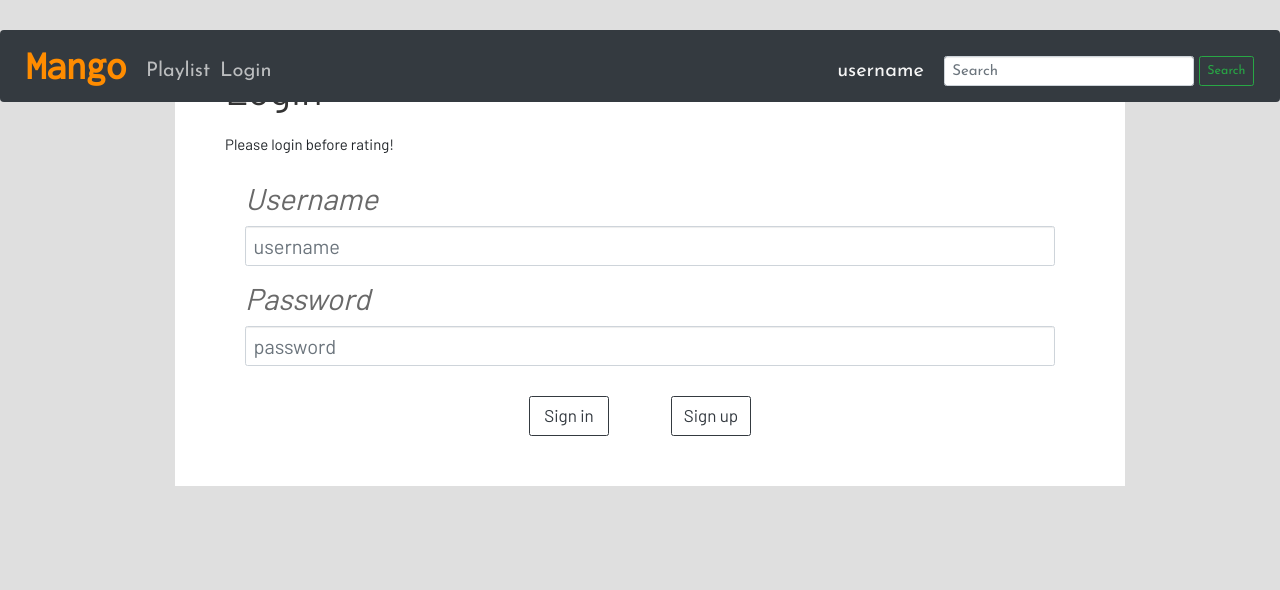
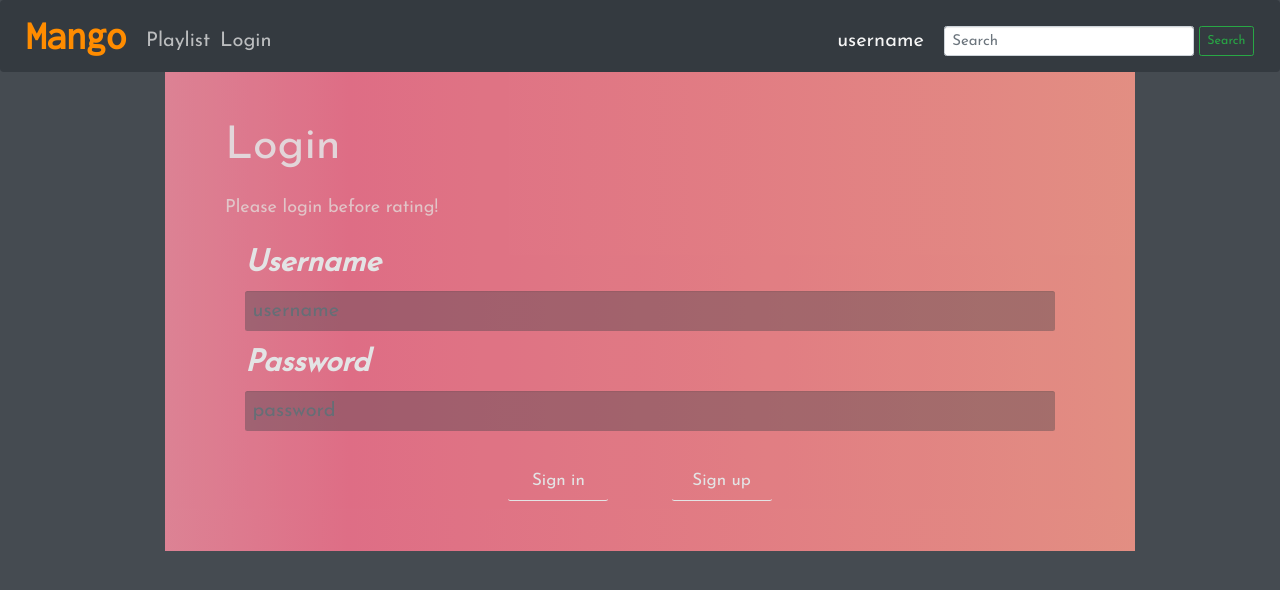
Before and after one commit to thanakritfluk/Fake_Melon, a Flask app: page /login in a window 1280 px wide. Shown: the top 590 px of the page. Run offline with Flask 2, Linux system fonts and the light colour scheme; some libraries are stand-ins or nearby versions.

Commit message:
edit login page

```diff
--- a/app/static/chart_style.css
+++ b/app/static/chart_style.css
@@ -1,4 +1,4 @@
-#chart-body {
+.chart-body {
     max-width: 160rem;
     min-width: 130rem;
     /* width: auto; */
--- a/app/static/login.css
+++ b/app/static/login.css
@@ -4,27 +4,34 @@
     /* width: auto; */
     height: auto;
     /* max-height: fit-content; */
-    background-color: #dfdfdf;
-    font-family: 'Barlow', sans-serif;
+    background-color: #454b51;
+    font-family: 'Josefin Sans', sans-serif;
     margin: auto;
 }
+
+.login-page-content {
+    background-image: linear-gradient(to right, #f78ca0 0%, #f9748f 19%, #fd868c 60%, #fe9a8b 100%);
+    margin: auto;
+    max-width: 97rem;
+    opacity: 0.85;
+}
 .login-content {
-    background-color: #FFFFFF;
+    background-color: transparent;
     width: auto;
     min-width: 95rem;
     max-width: 95rem;
     /* contain: initial; */
     height: auto;
     padding-left: 5rem;
-    padding-top: 3.5rem;
+    padding-top: 12rem;
     padding-right: 5rem;
-    margin-top: 3rem;
+    margin-top: 0rem;
 }
 
 #login-main-header {
-    font-size: 4rem;
-    color: #333333;
-    font-weight: initial;
+    font-size: 4.5rem;
+    color: #ffffffde;
+    font-weight: 200;
 }
 
 #login-box {
@@ -33,14 +40,25 @@
 
 .login-header {
     font-size: 3rem;
-    font-weight: initial;
+    font-weight: 700;
     font-style: italic;
-    color: dimgray;
+    color: white;
 }
 
 .login-blanket {
     height: 4rem;
     font-size: 2rem;
+    background-color: #343a405c;
+    border: 0px;
+    color: white;
+}
+
+.login-blanket:focus {
+    height: 4rem;
+    font-size: 2rem;
+    background-color: #343a405c;
+    border: 0px;
+    color: white;
 }
 
 .login-button-group {
@@ -52,9 +70,19 @@
 .login-page-button {
     margin-left: 3rem;
     height: 4rem;
-    width: 8rem;
+    width: 10rem;
     margin-right: 3rem;
     font-size: 1.7rem;
+    /* background-color: #ffffff42; */
+    border: 0px;
+    border-bottom: 1px solid;
+    color: white;
+}
+
+.login-page-button:hover {
+    background-color: transparent;
+    color: #5f5353;
+    border-bottom: 1px solid #5f5353;
 }
 
 .containertest {
--- a/app/templates/base.html
+++ b/app/templates/base.html
@@ -33,7 +33,7 @@
     {% block head %}{% endblock %}
 </head>
 
-<body>
+<body class="chart-body">
     <nav class="navbar navbar-expand-lg navbar-dark bg-dark" id="banner">
         <a href="{{ url_for('home') }}" id="mango-logo">
             Mango
--- a/app/templates/chart.html
+++ b/app/templates/chart.html
@@ -4,7 +4,7 @@
 
 <title>Top 50 Charts</title>
 
-<body id="chart-body">
+<body class="chart-body">
     <div class="page-content">
         <div class="container" id="chart-content">
             <h1 class="chart-header">TOP 50 CHART</h1>
--- a/app/templates/login.html
+++ b/app/templates/login.html
@@ -1,12 +1,18 @@
 {% extends 'base.html' %}
-<!doctype html>
+<!DOCTYPE html>
 {% block content %}
 
+<title>Login</title>
+
+<!-- <body class="login-page"> -->
 <body class="login-page">
-    <div class="container login-content">
+    <div class="login-page-content">
+      <div class="container login-content">
         <h1 id="login-main-header">Login</h1>
         <br>
-        <a style="font-size: 1.5rem;">Please login before rating!</a>
+        <a style="    font-size: 1.8rem;
+        color: #fff3f0;
+        opacity: 0.8;">Please login before rating!</a>
         <div id="login-box">
             <form action="" method="POST" name="form">
                 {{ form.hidden_tag() }}
@@ -36,6 +42,8 @@
             </form>
         </div>
     </div>
+    </div>
+
 
 
     <!-- Optional JavaScript -->
```
